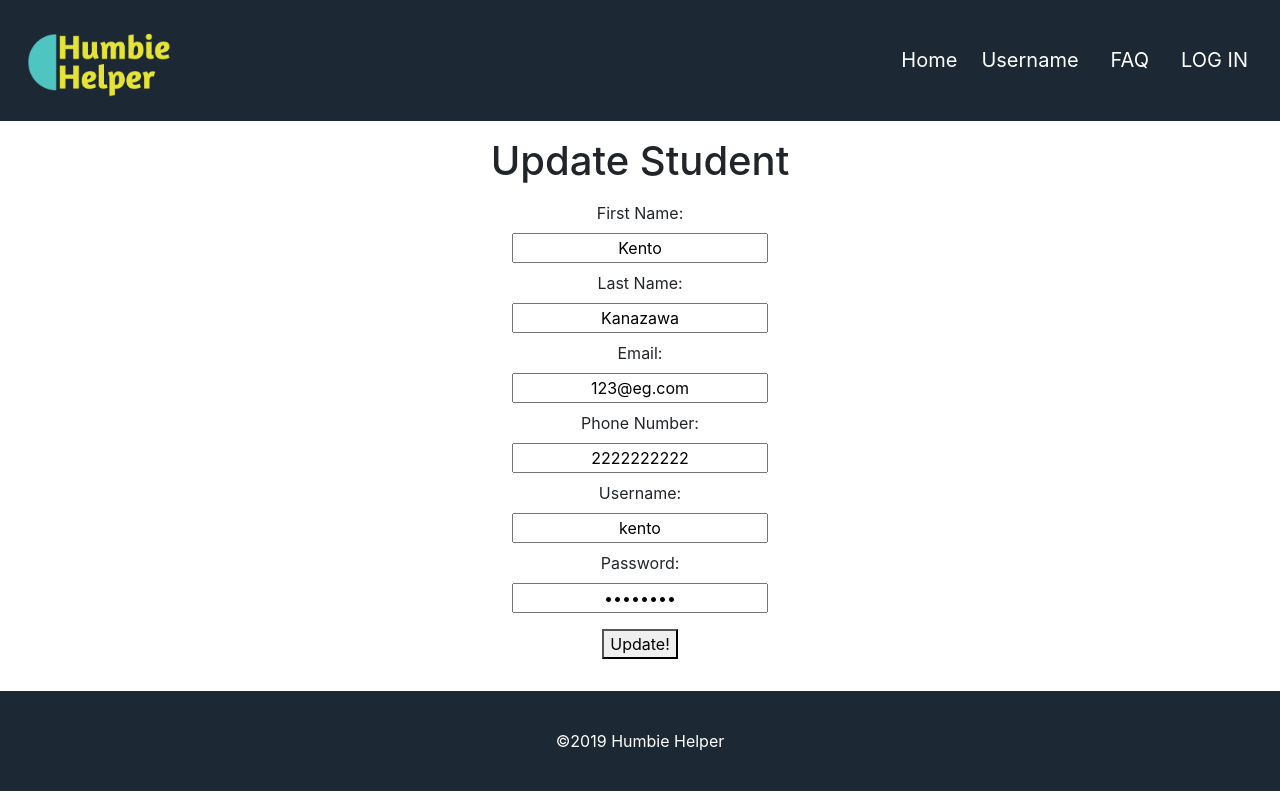
After one commit to KentoKana/humbie-helper, a PHP site: page /views/student/edit-student.php?id=1 in a window 1280 px wide. The commit adds this page. Run offline with PHP 8.4, Linux system fonts and the light colour scheme; data comes from the database, SQL or seed files in the repository.

Commit message:
Added getters and setters. CRUD works.

```diff
--- /dev/null
+++ b/controllers/student-controller.php
@@ -0,0 +1,72 @@
+<?php
+error_reporting(E_ALL);
+ini_set('display_errors', 1);
+require_once('../../models/Database.php');
+require_once('../../models/Student.php');
+
+$student = new Student(Database::getDatabase());
+
+/*------ Add Student Logic ---------*/
+if (isset($_POST['addStudent'])) {
+
+    // //set student information
+    $student->setFName($_POST['fname']);
+    $student->setLName($_POST['lname']);
+    $student->setEmail($_POST['email']);
+    $student->setPhone($_POST['phone']);
+    $student->setUsername($_POST['username']);
+    $student->setPassword($_POST['password']);
+
+    // Assign var to post items
+    $fname = $student->getFName();
+    $lname = $student->getLName();
+    $email = $student->getEmail();
+    $phone = $student->getPhone();
+    $username = $student->getUsername();
+    $password = $student->getPassword();
+
+    //Execute Add Student
+
+    try {
+        $student->addStudent($fname, $lname, $email, $phone, $username, $password);
+        header("Location:/views/student/list-students.php" . "?addStat=success");
+    } catch (PDOException $e){
+        header("Location:/views/student/list-students.php?id=" . "?addStat=failure");
+    }
+}
+
+if (isset($_POST['editStudent'])) {
+    $student->setFName($_POST['fname']);
+    $student->setLName($_POST['lname']);
+    $student->setEmail($_POST['email']);
+    $student->setPhone($_POST['phone']);
+    $student->setUsername($_POST['username']);
+    $student->setPassword($_POST['password']);
+
+    // Assign var to post items
+    $fname = $student->getFName();
+    $lname = $student->getLName();
+    $email = $student->getEmail();
+    $phone = $student->getPhone();
+    $username = $student->getUsername();
+    $password = $student->getPassword();
+
+    //ID from URL Querystring
+    $id = $_GET['id'];
+
+    //Try catch for updating student.
+    try {
+        $student->updateStudent($fname, $lname, $email, $phone, $username, $password, $id);
+        header("Location:/views/student/edit-student.php?id=" . $_GET['id'] . "&updateStat=success");
+    } catch (PDOException $e){
+        header("Location:/views/student/edit-student.php?id=" . $_GET['id'] . "&updateStat=failure");
+    }
+}
+
+/*------ Delete Student Logic ---------*/
+if (isset($_POST['deleteStudent'])) {
+    $id = $_POST['delId'];
+    $student->deleteStudent($id);
+}
+
+?>
--- a/footer.php
+++ b/footer.php
@@ -1,7 +1,7 @@
 <footer>
 &copy;2019 Humbie Helper
 <?php // TODO: waiting for footer design ?>
-<?php include 'inc/js-includes.php'; ?>
+<?php include $_SERVER['DOCUMENT_ROOT'].'/inc/js-includes.php'; ?>
 </footer>
 </body>
 </html>
--- a/header.php
+++ b/header.php
@@ -3,7 +3,7 @@
 <head>
 	<meta charset="utf-8">
 	<title>Humber Web Development Assistant <?php // TODO: create the page title dynamically ?></title>
-	<?php include'inc/css-includes.php'?>
+	<?php include $_SERVER['DOCUMENT_ROOT'].'/inc/css-includes.php';?>
 </head>
 <body>
 	<?php include 'navigation.php';?>
--- a/inc/css-includes.php
+++ b/inc/css-includes.php
@@ -1,6 +1,6 @@
 <?php
   // this is where we all put the required css assets for the project
 ?>
-<link rel="stylesheet" href="public/stylesheets/bootstrap/bootstrap.min.css">
-<link rel="stylesheet" href="public/stylesheets/css/universal-styles.css">
-<link rel="stylesheet" href="public/stylesheets/css/index.css">
+<link rel="stylesheet" href="../../public/stylesheets/bootstrap/bootstrap.min.css">
+<link rel="stylesheet" href="../../public/stylesheets/css/universal-styles.css">
+<link rel="stylesheet" href="../../public/stylesheets/css/index.css">
--- a/inc/js-includes.php
+++ b/inc/js-includes.php
@@ -5,6 +5,6 @@
 <!-- Bootstrap 4.0 CDN -->
 <script src="https://code.jquery.com/jquery-3.3.1.slim.min.js" integrity="sha384-q8i/X+965DzO0rT7abK41JStQIAqVgRVzpbzo5smXKp4YfRvH+8abtTE1Pi6jizo" crossorigin="anonymous"></script>
 <script src="https://cdnjs.cloudflare.com/ajax/libs/popper.js/1.14.3/umd/popper.min.js" integrity="sha384-ZMP7rVo3mIykV+2+9J3UJ46jBk0WLaUAdn689aCwoqbBJiSnjAK/l8WvCWPIPm49" crossorigin="anonymous"></script>
-<script src="public/js/bootstrap/bootstrap.min.js" integrity="sha384-ChfqqxuZUCnJSK3+MXmPNIyE6ZbWh2IMqE241rYiqJxyMiZ6OW/JmZQ5stwEULTy" crossorigin="anonymous"></script>
+<script src="../../public/js/bootstrap/bootstrap.min.js" integrity="sha384-ChfqqxuZUCnJSK3+MXmPNIyE6ZbWh2IMqE241rYiqJxyMiZ6OW/JmZQ5stwEULTy" crossorigin="anonymous"></script>
 <!-- Javascript functions -->
-<script src="public/js/script.js"></script>
+<script src="../../public/js/script.js"></script>
--- a/models/Student.php
+++ b/models/Student.php
@@ -4,12 +4,57 @@ require_once('Database.php');
 class Student
 {
 	private $dbh;
+	private $fname;
+	private $lname;
+	private $email;
+	private $phone;
+	private $username;
+	private $password;
 
 	public function __construct($dbh)
 	{
 		$this->dbh = $dbh;
 	}
 
+	//Setters & Getters
+	public function setFName($fname) {
+		$this->fname = filter_var($fname, FILTER_SANITIZE_STRING);
+	}
+	public function getFName() {
+		return $this->fname;
+	}
+	public function setLName($lname) {
+		$this->lname = filter_var($lname, FILTER_SANITIZE_STRING);
+	}
+	public function getLName() {
+		return $this->fname;
+	}
+	public function setEmail($email) {
+		$this->email = filter_var($email, FILTER_SANITIZE_EMAIL);
+	}
+	public function getEmail() {
+		return $this->email;
+	}
+	public function setPhone($phone) {
+		$this->phone = filter_var($phone, FILTER_SANITIZE_STRING);;
+	}
+	public function getPhone() {
+		return $this->phone;
+	}
+	public function setUsername($username) {
+		$this->username = filter_var($username, FILTER_SANITIZE_STRING);;
+	}
+	public function getUsername() {
+		return $this->username;
+	}
+	public function setPassword($password) {
+		$this->password = filter_var($password, FILTER_SANITIZE_STRING);;
+	}
+	public function getPassword() {
+		return $this->password;
+	}
+
+	//List Student Method
 	public function listStudents()
 	{
 		$selectStmt = "SELECT * FROM students";
@@ -18,6 +63,17 @@ class Student
 		return $stmt->fetchAll();
 	}
 
+	//Get Single Student Method
+	public function getStudent($id)
+	{
+		$selectStmt = "SELECT * FROM students WHERE id = :id";
+		$stmt = $this->dbh->prepare($selectStmt);
+		$stmt->bindParam(':id', $id);
+		$stmt->execute();
+		return $stmt->fetch();
+	}
+
+	//Add Student Method
 	public function addStudent($fname, $lname, $email, $phone, $username, $password)
 	{
 		$insertStmt = "INSERT INTO students VALUES (null, :fname, :lname, :email, :phone, :username, :password)";
@@ -35,9 +91,10 @@ class Student
 		return $stmt->execute();
 	}
 
-	public function updateStudent($fname, $lname, $email, $phone, $username, $password, $studentId)
+	//Update Student Method
+	public function updateStudent($fname, $lname, $email, $phone, $username, $password, $id)
 	{
-		$updateStmt = "UPDATE students SET student_fname = :fname, student_lname = :lname, student_email = :email, student_phone = :phone, username = :username, password = :password WHERE id = :id";
+		$updateStmt = "UPDATE students SET student_fname = :fname, student_lname = :lname, student_email = :email, student_phone = :phone, username = :username, password = :pass WHERE id = :id";
 		//Define query (in this case, reference the insertStmt)
 		$stmt = $this->dbh->prepare($updateStmt);
 
@@ -47,30 +104,44 @@ class Student
 		$stmt->bindParam(':email', $email);
 		$stmt->bindParam(':phone', $phone);
 		$stmt->bindParam(':username', $username);
-		$stmt->bindParam(':passowrd', $password);
-		$stmt->bindParam(':id', $studentId);
+		$stmt->bindParam(':pass', $password);
+		$stmt->bindParam(':id', $id);
 
 		return $stmt->execute();
 	}
 
-	public function deleteStudent($studentId)
+	//Delete Student Method
+	public function deleteStudent($id)
 	{
 		$deleteStmt = "DELETE FROM students WHERE id = :studentID";
 		$stmt = $this->dbh->prepare($deleteStmt);
-		$stmt->bindParam(':studentID', $studentId);
+		$stmt->bindParam(':studentID', $id);
 		return $stmt->execute();
+	}
+
+	//Generate Status Message Method
+	//Uses Bootstrap4 alert box
+	public static function genStatusMsg($status, $msg) {
+		return
+		"<div class='alert alert-$status alert-dismissible fade show' role='alert'>
+        <!-- https://www.google.com/search?q=starwars+yoda+icon&client=firefox-b-d&source=lnms&tbm=isch&sa=X&ved=0ahUKEwiioN_9yeTgAhUFxYMKHRsbDjcQ_AUIDigB&biw=1368&bih=798#imgrc=ojPC25Xvl59jmM: -->
+        <img src='../../assets/images/Humbie.png' width='50' alt='yoda icon'><strong>Mmmmmm!</strong> $msg
+            <button type='button' class='close' data-dismiss='alert' aria-label='Close'>
+                <span aria-hidden='true'>&times;</span>
+            </button>
+        </div> ";
 	}
 }
 
-$student = new Student(Database::getDatabase());
+// $student = new Student(Database::getDatabase());
 
-//Test Scripts
-$student->addStudent('Kento', 'Kanazawa', '123@eg.com', '1111111111', 'kento', 'password');
-foreach ($student->listStudents() as $row) {
-	echo $row['student_fname'] . "<br />" .
-		 $row['student_lname'] . "<br />" .
-		 $row['student_email'] . "<br />" .
-		 $row['student_phone'] . "<br /><br />";
-}
+// Test Scripts
+// $student->updateStudent('Update', 'Kanazawa', '123@eg.com', '1111111111', 'kento', 'password',1);
+// foreach ($student->listStudents() as $row) {
+// 	echo $row['student_fname'] . "<br />" .
+// 		 $row['student_lname'] . "<br />" .
+// 		 $row['student_email'] . "<br />" .
+// 		 $row['student_phone'] . "<br /><br />";
+// }
 
 ?>
--- a/navigation.php
+++ b/navigation.php
@@ -4,7 +4,7 @@
 <header>
   <?php // TODO: logo placement ?>
   <nav class="navbar navbar-expand-lg ">
-    <a class="navbar-brand px-2" href="#"><img src="assets/images/Logo-05.png" alt="Humbie Helper Logo" id="nav__logo"></a>
+    <a class="navbar-brand px-2" href="#"><img src="../../assets/images/Logo-05.png" alt="Humbie Helper Logo" id="nav__logo"></a>
     <button class="navbar-toggler" type="button" data-toggle="collapse" data-target="#navbarSupportedContent" aria-controls="navbarSupportedContent" aria-expanded="false" aria-label="Toggle navigation">
       <span class="navbar-toggler-icon"></span>
     </button>
--- /dev/null
+++ b/views/student/edit-student.php
@@ -0,0 +1,80 @@
+<?php
+include $_SERVER['DOCUMENT_ROOT'].'/header.php';
+require_once('../../controllers/student-controller.php');
+error_reporting(E_ALL);
+ini_set('display_errors', 1);
+?>
+<main id="edit-student-main">
+
+    <!--If GET is set for updateStat, display this content.  -->
+    <div>
+        <?php
+        if (isset($_GET['updateStat'])) {
+            if ($_GET['updateStat'] === "success") {
+                echo Student::genStatusMsg("success","Your profile has been updated!");
+            } else {
+                echo Student::genStatusMsg("danger", "Something went wrong! Please try again later.");
+            }
+        }
+        ?>
+    </div>
+    <main class="form form-group text-center">
+        <h1 class="m-3">Update Student</h1>
+
+        <form action="" method="POST">
+
+            <div class="mt-2">
+                <div>
+                    <label for="form__fname">First Name:</label>
+                </div>
+                <input type="text" id="form__fname" class="form__input text-center" name="fname"
+                    placeholder="First Name" value="<?= $student->getStudent($_GET['id'])['student_fname']; ?>">
+            </div>
+
+            <div class="mt-2">
+                <div>
+                    <label for="form__lname">Last Name:</label>
+                </div>
+                <input type="text" id="form__lname" class="form__input text-center" name="lname" placeholder="Last Name"
+                    value="<?= $student->getStudent($_GET['id'])['student_lname']; ?>">
+            </div>
+
+            <div class="mt-2">
+                <div>
+                    <label for="form__email">Email:</label>
+                </div>
+                <input type="text" id="form__email" class="form__input text-center" name="email" placeholder="Email"
+                    value="<?= $student->getStudent($_GET['id'])['student_email']; ?>">
+            </div>
+
+            <div class="mt-2">
+                <div>
+                    <label for="form_phone">Phone Number:</label>
+                </div>
+                <input type="text" id="form__phone" class="form__input text-center" name="phone"
+                    placeholder="Phone Number" value="<?= $student->getStudent($_GET['id'])['student_phone']; ?>">
+            </div>
+
+            <div class="mt-2">
+                <div>
+                    <label for="form__username">Username:</label>
+                </div>
+                <input type="text" id="form__username" class="form__input text-center" name="username"
+                    placeholder="Username" value="<?= $student->getStudent($_GET['id'])['username']; ?>">
+            </div>
+
+            <div class="mt-2">
+                <div>
+                    <label for="form__password">Password:</label>
+                </div>
+                <input type="password" id="form__password" class="form__input text-center" name="password"
+                    placeholder="Password" value="<?= $student->getStudent($_GET['id'])['password']; ?>">
+            </div>
+
+            <div>
+                <button class="m-3" type="submit" name="editStudent">Update!</button>
+            </div>
+        </form>
+    </main>
+</main>
+<?php include '../../footer.php'; ?>
```
Also changed, not shown: views/student/add-student.php (added, +61 -0 lines), views/student/list-students.php (added, +56 -0 lines), assets/images/yoda.png (added), models/Database.php (line endings or trailing spaces), views/student/delete-student.php (added).
